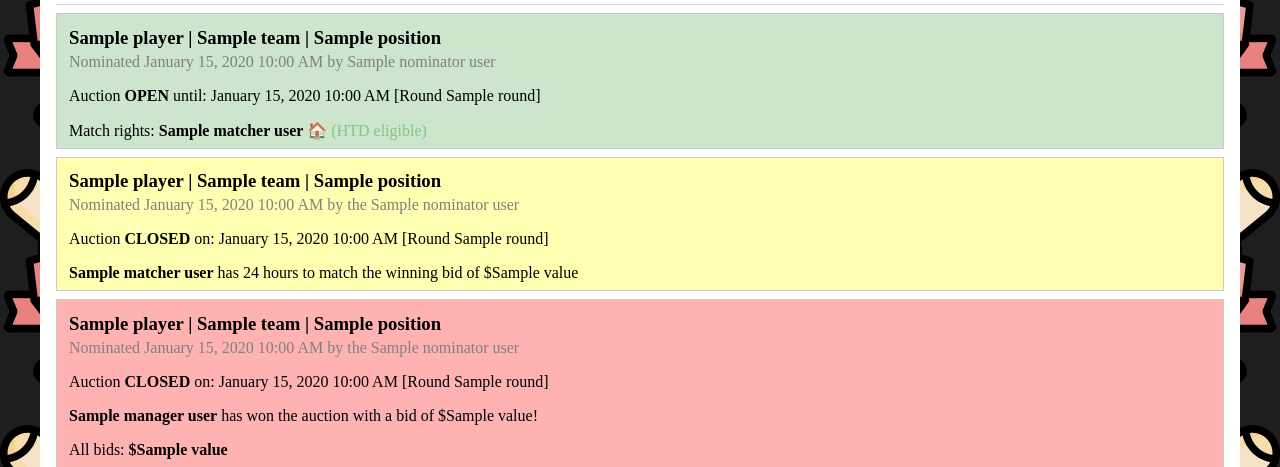
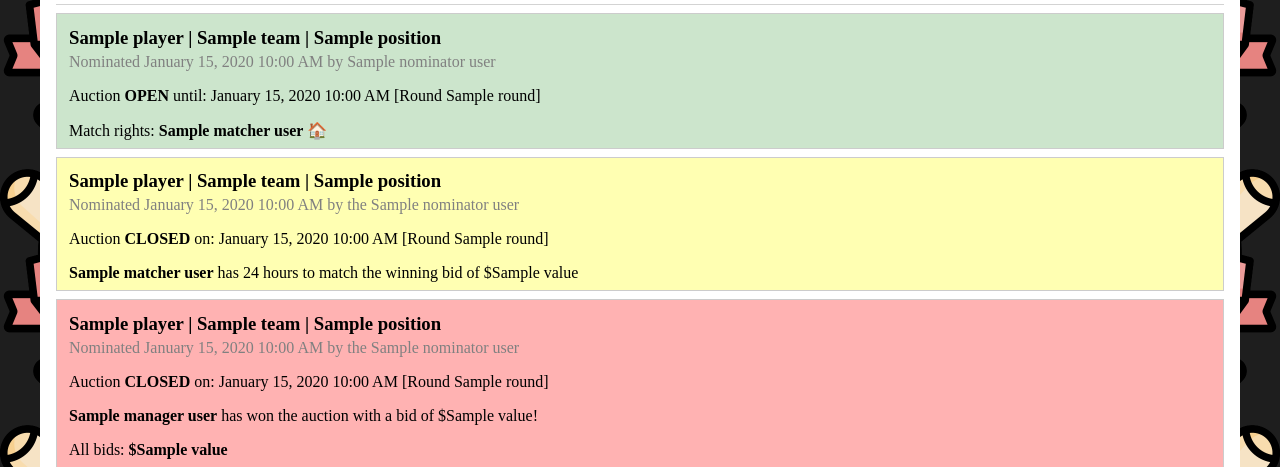
Before and after one commit to adtodesco/auctioneer, a Flask app: template auctioneer/templates/auction/index.html in a window 1280 px wide. Shown: the part 113-580 px from the top of the page. Run offline with Flask 3, Linux system fonts and the light colour scheme; the template is opened without the code that fills it: most values are stand-ins (such as "Sample title", 1, 10 or a date in 2020); some libraries are stand-ins or nearby versions.

Commit message:
Simplify HTD indicator to emoji only
Remove '(HTD eligible)' text which was hard to read on green background.
Just show 🏠 emoji for cleaner look.

```diff
--- a/auctioneer/templates/auction/index.html
+++ b/auctioneer/templates/auction/index.html
@@ -32,7 +32,7 @@
             moment(nomination.Nomination.slot.closes_at).format('LLL') }} [Round {{ nomination.Nomination.slot.round }}]
         </p>
         {% if nomination.Nomination.player.matcher_id %}
-        <p class="match">Match rights: <strong>{{ nomination.Nomination.player.matcher_user.team_name }}</strong>{% if nomination.Nomination.player.hometown_discount %} 🏠 <span style="color: #81c784;">(HTD eligible)</span>{% endif %}</p>
+        <p class="match">Match rights: <strong>{{ nomination.Nomination.player.matcher_user.team_name }}</strong>{% if nomination.Nomination.player.hometown_discount %} 🏠{% endif %}</p>
         {% endif %}
     </div>
 
```
